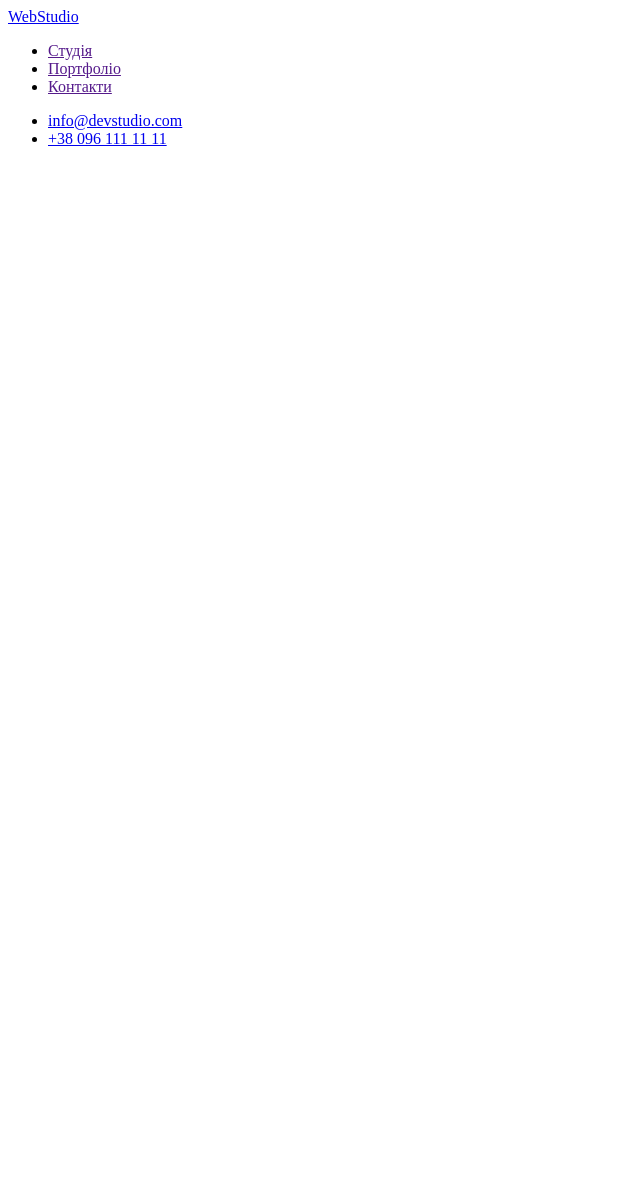
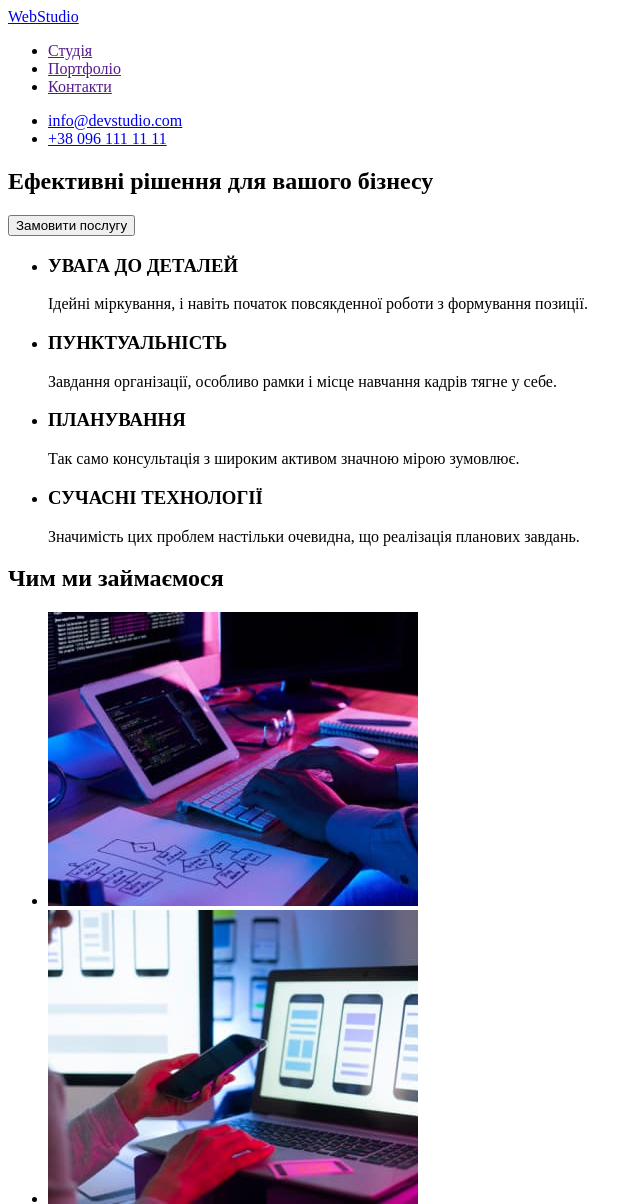
Before and after one commit to Djoult/goit-markup-hw-01, a plain HTML site: page index.html in a window 1280 px wide. Shown: the top 1204 px of the page, without its empty margins (0-640 px from the left). Before the commit the page ends 800 px from the top, so only its background shows below. Drawn offline with Linux system fonts and the light colour scheme.

Commit message:
Changed title, creating 2 sections

```diff
--- a/index.html
+++ b/index.html
@@ -4,7 +4,7 @@
     <meta charset="UTF-8" />
     <meta http-equiv="X-UA-Compatible" content="IE=edge" />
     <meta name="viewport" content="width=device-width, initial-scale=1.0" />
-    <title>Document</title>
+    <title>Студія</title>
   </head>
   <body>
     <header>
@@ -23,7 +23,57 @@
         <li><a href="tel:+380961111111">+38 096 111 11 11</a></li>
       </ul>
     </header>
-    <main></main>
+    <main>
+      <section>
+        <h1>Ефективні рішення для вашого бізнесу</h1>
+        <button type="button">Замовити послугу</button>
+      </section>
+      <section>
+        <ul>
+          <li>
+            <h3>УВАГА ДО ДЕТАЛЕЙ</h3>
+            <p>
+              Ідейні міркування, і навіть початок повсякденної роботи з
+              формування позиції.
+            </p>
+          </li>
+          <li>
+            <h3>ПУНКТУАЛЬНІСТЬ</h3>
+            <p>
+              Завдання організації, особливо рамки і місце навчання кадрів тягне
+              у себе.
+            </p>
+          </li>
+          <li>
+            <h3>ПЛАНУВАННЯ</h3>
+            <p>
+              Так само консультація з широким активом значною мірою зумовлює.
+            </p>
+          </li>
+          <li>
+            <h3>СУЧАСНІ ТЕХНОЛОГІЇ</h3>
+            <p>
+              Значимість цих проблем настільки очевидна, що реалізація планових
+              завдань.
+            </p>
+          </li>
+        </ul>
+      </section>
+      <section>
+        <h2>Чим ми займаємося</h2>
+        <ul>
+          <li>
+            <img src="./images/box 1.jpg" alt="What we are doing" width="370" />
+          </li>
+          <li>
+            <img src="./images/box 2.jpg" alt="What we are doing" width="370" />
+          </li>
+          <li>
+            <img src="./images/box 3.jpg" alt="What we are doing" width="370" />
+          </li>
+        </ul>
+      </section>
+    </main>
     <footer></footer>
   </body>
 </html>
```
Also changed, not shown: images/box 1.jpg (added), images/box 2.jpg (added), images/box 3.jpg (added).
